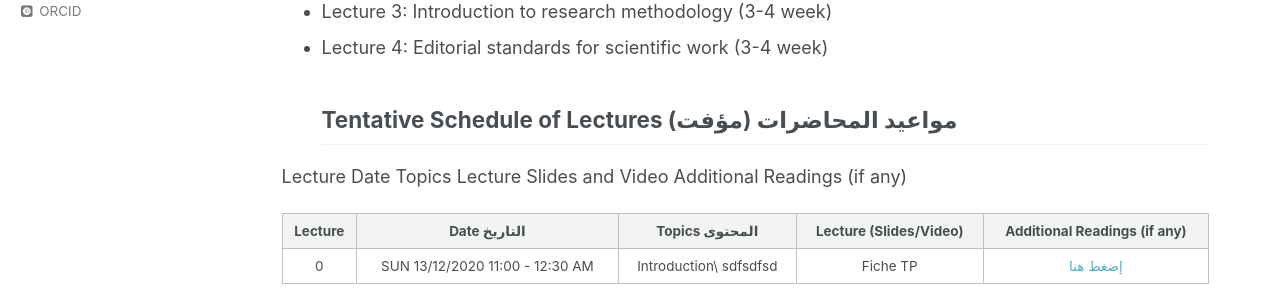
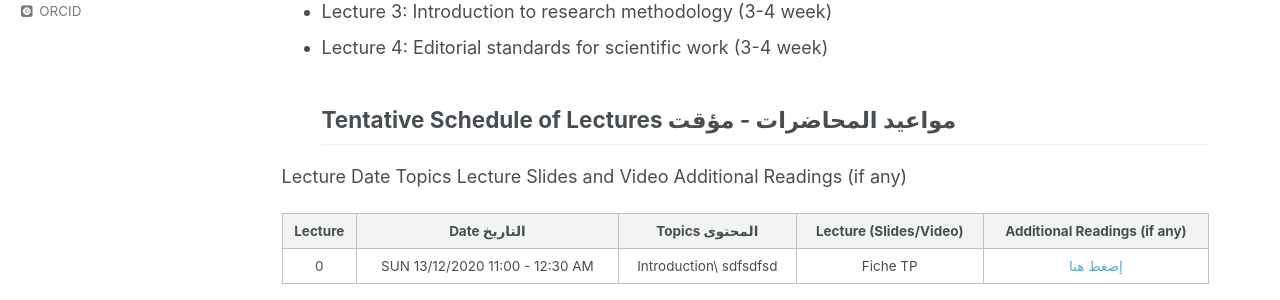
Before and after one commit to dr-dahou-adrar/dr-dahou-adrar.github.io, a Jekyll site: the page built from teaching_content/academic_year_2020_2021/2020-2021-S1-IAR1.md, in a window 1280 px wide and 900 px high, scrolled down 1051 px. Shown: the part 414-714 px from the top of the window. Built offline with Jekyll 4.4.1, drawn with Linux system fonts in a browser that asks for light colours; some web fonts are replaced.

Commit message:
فثةح

```diff
--- a/teaching_content/academic_year_2020_2021/2020-2021-S1-IAR1.md
+++ b/teaching_content/academic_year_2020_2021/2020-2021-S1-IAR1.md
@@ -43,7 +43,7 @@ This course introduces the basis of the computer science research methodology wi
 * Lecture 2: The ethics of scientific research (1-2 week)
 * Lecture 3: Introduction to research methodology (3-4 week)
 * Lecture 4: Editorial standards for scientific work (3-4 week)
-## Tentative Schedule of Lectures مواعيد المحاضرات (مؤفت)
+## Tentative Schedule of Lectures مواعيد المحاضرات - مؤقت
 
 Lecture	Date	Topics	Lecture Slides and Video	Additional Readings (if any)
 
```
